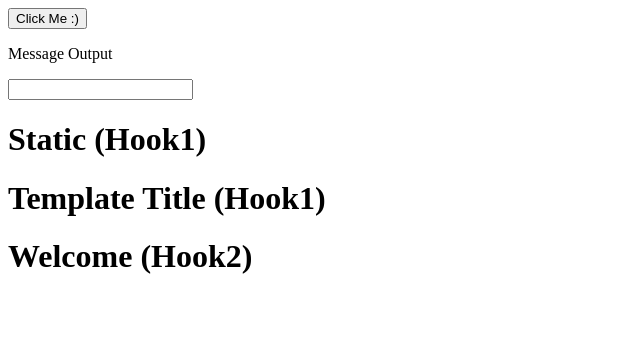
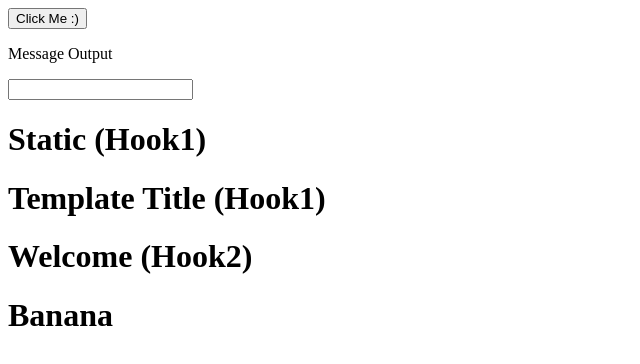
Before and after one commit to riascho/TypeScriptCheatSheet, a website with bundled scripts: page index.html in a window 1280 px wide. Shown: the whole page, without its empty margins (0-640 px from the left). Built offline with nearby package versions, Linux system fonts and the light colour scheme.

Commit message:
adds more decorator types and their return functionalities

```diff
--- a/index.html
+++ b/index.html
@@ -18,5 +18,7 @@
     <div id="hook2">
       <h2>(Hook2)</h2>
     </div>
+
+    <div id="hook3"></div>
   </body>
 </html>
--- a/src/compile/app.ts
+++ b/src/compile/app.ts
@@ -74,3 +74,35 @@ Console:
 5. LOGGER DECORATOR Header Template
 
 */
+
+// Returning Values in Class Decorators
+
+function WithClassInstantiation(template: string, hookId: string) {
+  return function <T extends { new (...args: any[]): { name: string } }>(
+    originalConstructor: T
+  ) {
+    return class extends originalConstructor {
+      // returns new class, essentially replacing the decorated class but by extending it
+      constructor(..._: any[]) {
+        super(); // call original constructor to preserve those values (otherwise would be overwritten)
+        const hookEl = document.getElementById(hookId);
+        if (hookEl) {
+          hookEl.innerHTML = template;
+          hookEl.querySelector("h1")!.textContent = this.name;
+        }
+      }
+    };
+  };
+}
+
+@WithClassInstantiation("<h1>My Favorite Fruit</h1>", "hook3") // at this point the decorator function is evaluated but not executed and index.html will be empty at hook3
+class Fruit {
+  name = "Banana";
+
+  constructor() {
+    console.log("Creating fruit object...");
+  }
+}
+
+const pear = new Fruit(); // at this point the decorator function is executed and index.html will have "Banana" in the h1 element
+pear.name = "Pear";
```
Also changed, not shown: src/decorators.ts (+40 -8 lines), README.md, dist/app.js, 1 other file.
